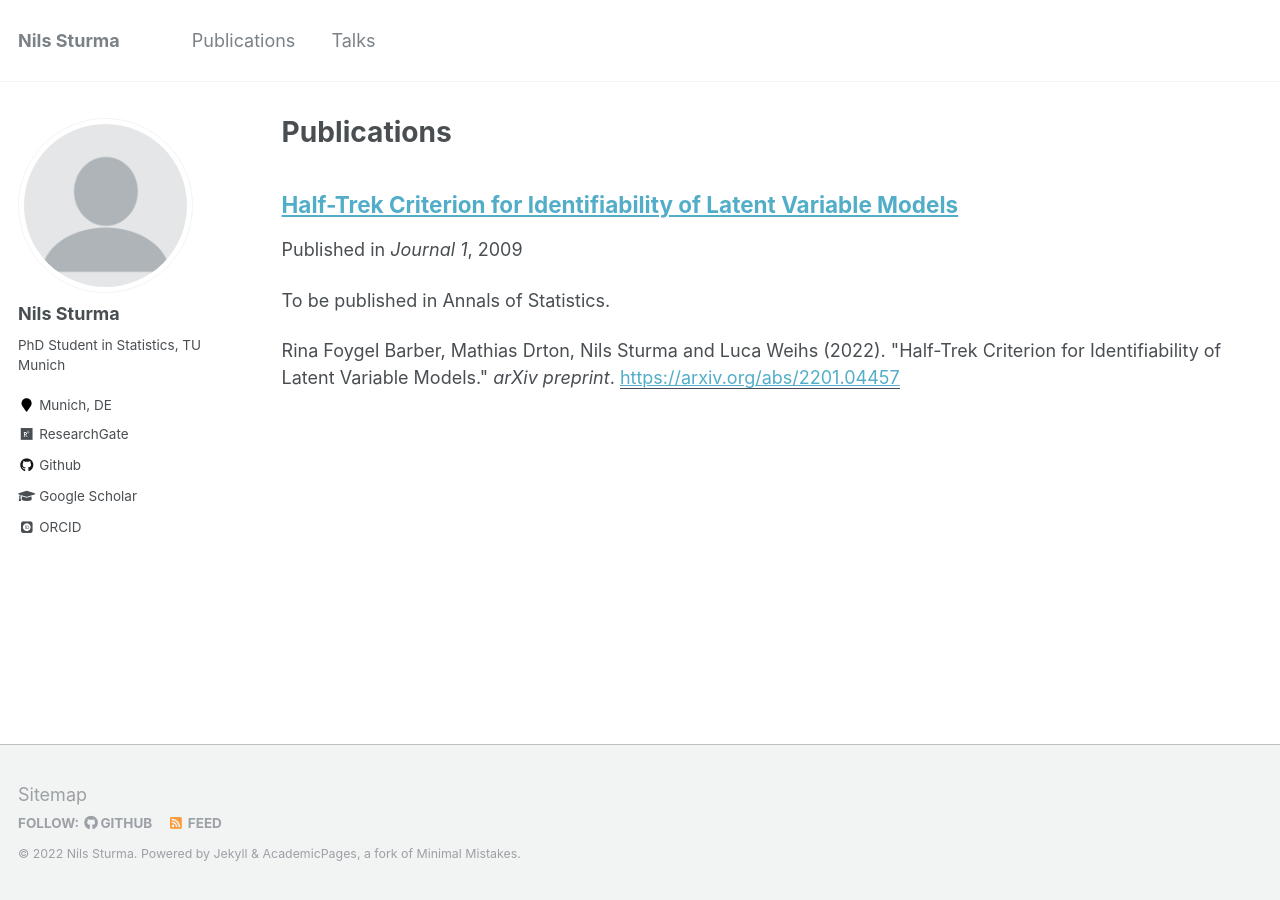
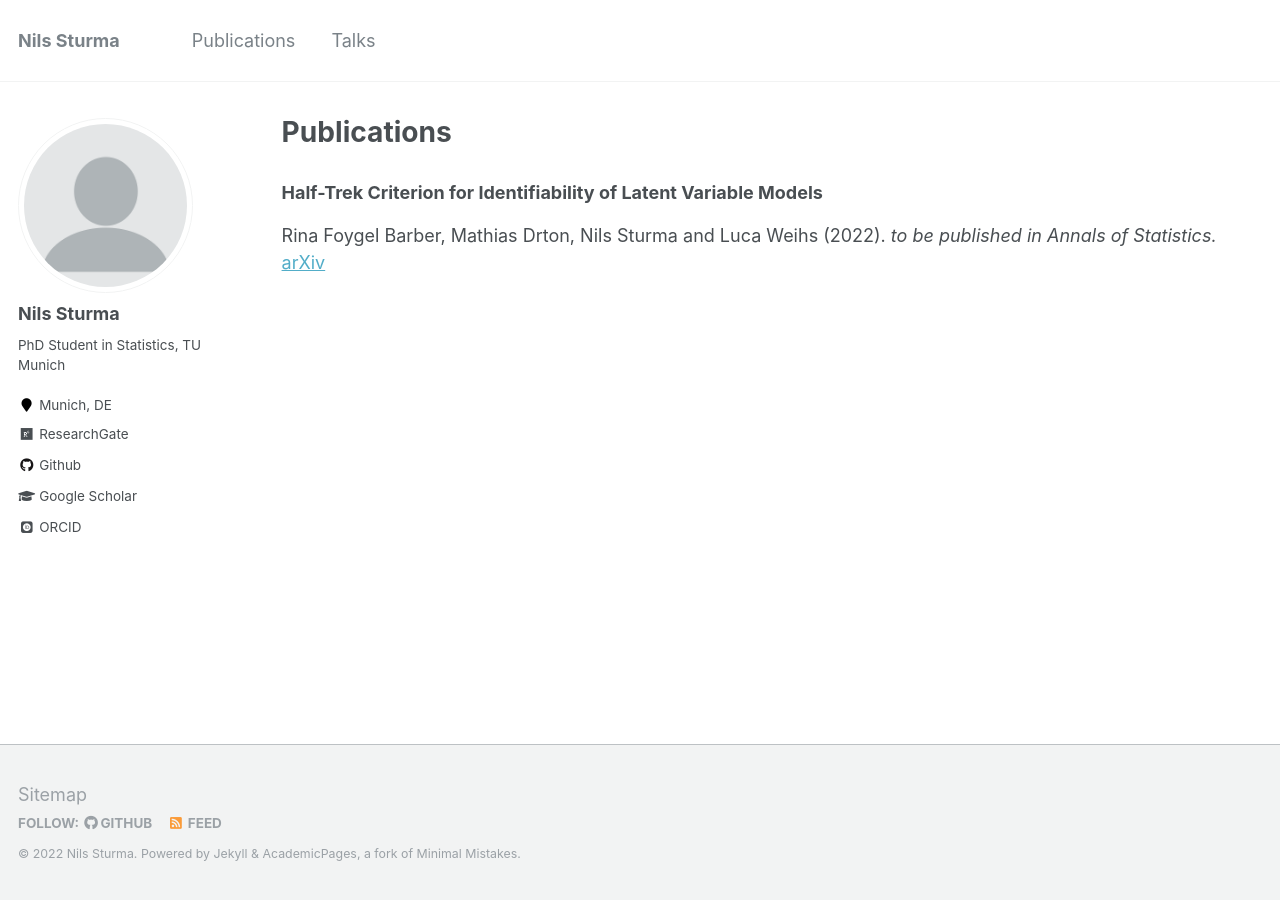
Before and after one commit to NilsSturma/nilssturma.github.io, a Jekyll site: the page built from _pages/publications.md, in a window 1280 px wide. Built offline with Jekyll 4.4.1, drawn with Linux system fonts in a browser that asks for light colours; some web fonts are replaced; part of the change alters nothing that is shown.

Commit message:
added publication

```diff
--- a/_pages/publications.md
+++ b/_pages/publications.md
@@ -5,7 +5,7 @@ permalink: /publications/
 author_profile: true
 ---
 
-{% if author.googlescholar %}
+<!-- {% if author.googlescholar %}
   You can also find my articles on <u><a href="{{author.googlescholar}}">my Google Scholar profile</a>.</u>
 {% endif %}
 
@@ -14,3 +14,8 @@ author_profile: true
 {% for post in site.publications reversed %}
   {% include archive-single.html %}
 {% endfor %}
+ -->
+### Half-Trek Criterion for Identifiability of Latent Variable Models
+Rina Foygel Barber, Mathias Drton, Nils Sturma and Luca Weihs (2022).
+*to be published in Annals of Statistics.*
+[arXiv](https://arxiv.org/abs/2201.04457)
```
